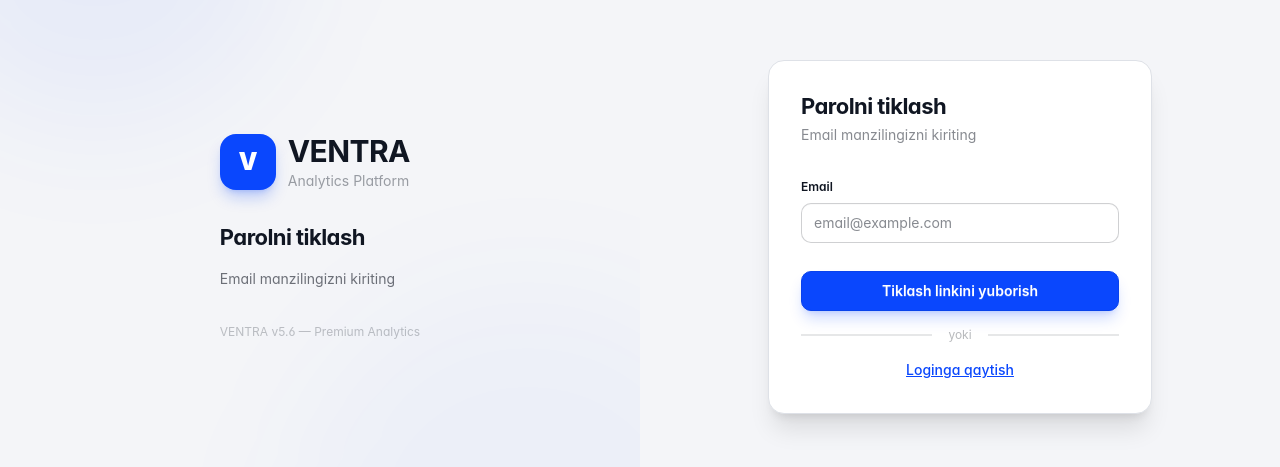
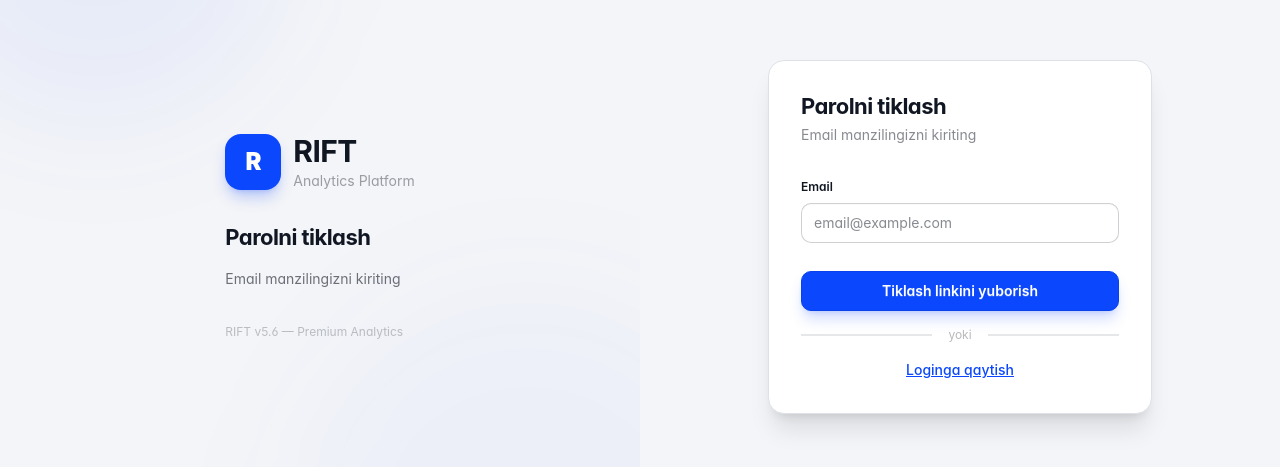
Before and after one commit to AI-automatization/sellerTrend, a React (Vite) app in the folder apps/web/: page /forgot-password in a window 1280 px wide. Shown: the part 163-630 px from the top of the page. Built offline with nearby package versions, Linux system fonts and the light colour scheme; no server answers.

Commit message:
feat(web): rebrand VENTRA → RIFT across all UI pages

```diff
--- a/apps/web/src/i18n/uz.ts
+++ b/apps/web/src/i18n/uz.ts
@@ -1165,7 +1165,7 @@ export const uz: Record<string, string> = {
     'leaderboard.startTracking': 'Mahsulot kuzatishni boshlash',
     // Dashboard Empty State
     'empty.welcome': 'Xush kelibsiz',
-    'empty.subtitle': 'VENTRA bilan Uzum mahsulotlarini tahlil qiling va kuzating',
+    'empty.subtitle': 'RIFT bilan Uzum mahsulotlarini tahlil qiling va kuzating',
     'empty.steps': 'Boshlash qadamlari',
     'empty.step1': "Ro'yxatdan o'tish — bajarildi",
     'empty.step2': 'Birinchi mahsulotni tahlil qilish',
--- a/apps/web/src/pages/ForgotPasswordPage.tsx
+++ b/apps/web/src/pages/ForgotPasswordPage.tsx
@@ -35,10 +35,10 @@ export function ForgotPasswordPage() {
         <div className="relative z-10 max-w-md space-y-8">
           <div className="flex items-center gap-3">
             <div className="w-14 h-14 rounded-2xl bg-primary flex items-center justify-center shadow-lg shadow-primary/25">
-              <span className="text-primary-content font-black text-2xl font-heading">V</span>
+              <span className="text-primary-content font-black text-2xl font-heading">R</span>
             </div>
             <div>
-              <h1 className="text-3xl font-black tracking-tight font-heading">VENTRA</h1>
+              <h1 className="text-3xl font-black tracking-tight font-heading">RIFT</h1>
               <p className="text-base-content/40 text-sm">Analytics Platform</p>
             </div>
           </div>
@@ -51,7 +51,7 @@ export function ForgotPasswordPage() {
           </div>
 
           <p className="text-xs text-base-content/25">
-            VENTRA v5.6 — Premium Analytics
+            RIFT v5.6 — Premium Analytics
           </p>
         </div>
       </div>
@@ -67,9 +67,9 @@ export function ForgotPasswordPage() {
           {/* Mobile logo */}
           <div className="flex flex-col items-center lg:hidden mb-4">
             <div className="w-14 h-14 rounded-2xl bg-primary flex items-center justify-center shadow-lg shadow-primary/25 mb-3">
-              <span className="text-primary-content font-black text-2xl font-heading">V</span>
+              <span className="text-primary-content font-black text-2xl font-heading">R</span>
             </div>
-            <h1 className="text-2xl font-black font-heading tracking-tight">VENTRA</h1>
+            <h1 className="text-2xl font-black font-heading tracking-tight">RIFT</h1>
             <p className="text-base-content/40 text-sm">Analytics Platform</p>
           </div>
 
--- a/apps/web/src/pages/LoginPage.tsx
+++ b/apps/web/src/pages/LoginPage.tsx
@@ -55,9 +55,9 @@ export function LoginPage() {
 
         <div className="relative z-10 max-w-md space-y-8">
           <div className="flex items-center gap-3">
-            <img src="/logo.svg" alt="VENTRA" className="w-14 h-14" />
+            <img src="/rift-logo.svg" alt="RIFT" className="w-14 h-14" />
             <div>
-              <h1 className="text-3xl font-black tracking-tight font-heading">VENTRA</h1>
+              <h1 className="text-3xl font-black tracking-tight font-heading">RIFT</h1>
               <p className="text-base-content/40 text-sm">Analytics Platform</p>
             </div>
           </div>
@@ -77,7 +77,7 @@ export function LoginPage() {
           </div>
 
           <p className="text-xs text-base-content/25">
-            VENTRA v5.6 — Premium Analytics
+            RIFT v5.6 — Premium Analytics
           </p>
         </div>
       </div>
@@ -93,8 +93,8 @@ export function LoginPage() {
         <div className="relative w-full max-w-sm space-y-6">
           {/* Mobile logo */}
           <div className="flex flex-col items-center lg:hidden mb-4">
-            <img src="/logo.svg" alt="VENTRA" className="w-14 h-14 mb-3" />
-            <h1 className="text-2xl font-black font-heading tracking-tight">VENTRA</h1>
+            <img src="/rift-logo.svg" alt="RIFT" className="w-14 h-14 mb-3" />
+            <h1 className="text-2xl font-black font-heading tracking-tight">RIFT</h1>
             <p className="text-base-content/40 text-sm">Analytics Platform</p>
           </div>
 
--- a/apps/web/src/pages/NotFoundPage.tsx
+++ b/apps/web/src/pages/NotFoundPage.tsx
@@ -15,9 +15,9 @@ export function NotFoundPage() {
       <div className="relative text-center space-y-6 max-w-md">
         <div className="flex items-center justify-center gap-3 mb-8">
           <div className="w-10 h-10 rounded-xl bg-primary flex items-center justify-center shadow-lg shadow-primary/25">
-            <span className="text-primary-content font-black text-lg font-heading">V</span>
+            <span className="text-primary-content font-black text-lg font-heading">R</span>
           </div>
-          <span className="font-heading font-bold text-lg tracking-tight">VENTRA</span>
+          <span className="font-heading font-bold text-lg tracking-tight">RIFT</span>
         </div>
 
         <h1 className="text-8xl font-black text-primary/20 font-heading tracking-tight leading-none">
--- a/apps/web/src/pages/RegisterPage.tsx
+++ b/apps/web/src/pages/RegisterPage.tsx
@@ -56,10 +56,10 @@ export function RegisterPage() {
         <div className="relative z-10 max-w-md space-y-8">
           <div className="flex items-center gap-3">
             <div className="w-14 h-14 rounded-2xl bg-primary flex items-center justify-center shadow-lg shadow-primary/25">
-              <span className="text-primary-content font-black text-2xl font-heading">V</span>
+              <span className="text-primary-content font-black text-2xl font-heading">R</span>
             </div>
             <div>
-              <h1 className="text-3xl font-black tracking-tight font-heading">VENTRA</h1>
+              <h1 className="text-3xl font-black tracking-tight font-heading">RIFT</h1>
               <p className="text-base-content/40 text-sm">Analytics Platform</p>
             </div>
           </div>
@@ -81,7 +81,7 @@ export function RegisterPage() {
           </div>
 
           <p className="text-xs text-base-content/25">
-            VENTRA v5.6 — 43+ funksiya
+            RIFT v5.6 — 43+ funksiya
           </p>
         </div>
       </div>
@@ -97,9 +97,9 @@ export function RegisterPage() {
           {/* Mobile logo */}
           <div className="flex flex-col items-center lg:hidden mb-4">
             <div className="w-14 h-14 rounded-2xl bg-primary flex items-center justify-center shadow-lg shadow-primary/25 mb-3">
-              <span className="text-primary-content font-black text-2xl font-heading">V</span>
+              <span className="text-primary-content font-black text-2xl font-heading">R</span>
             </div>
-            <h1 className="text-2xl font-black font-heading tracking-tight">VENTRA</h1>
+            <h1 className="text-2xl font-black font-heading tracking-tight">RIFT</h1>
             <p className="text-base-content/40 text-sm">{t('auth.createAccount')}</p>
           </div>
 
--- a/apps/web/src/pages/ResetPasswordPage.tsx
+++ b/apps/web/src/pages/ResetPasswordPage.tsx
@@ -55,10 +55,10 @@ export function ResetPasswordPage() {
         <div className="relative z-10 max-w-md space-y-8">
           <div className="flex items-center gap-3">
             <div className="w-14 h-14 rounded-2xl bg-primary flex items-center justify-center shadow-lg shadow-primary/25">
-              <span className="text-primary-content font-black text-2xl font-heading">V</span>
+              <span className="text-primary-content font-black text-2xl font-heading">R</span>
             </div>
             <div>
-              <h1 className="text-3xl font-black tracking-tight font-heading">VENTRA</h1>
+              <h1 className="text-3xl font-black tracking-tight font-heading">RIFT</h1>
               <p className="text-base-content/40 text-sm">Analytics Platform</p>
             </div>
           </div>
@@ -71,7 +71,7 @@ export function ResetPasswordPage() {
           </div>
 
           <p className="text-xs text-base-content/25">
-            VENTRA v5.6 — Premium Analytics
+            RIFT v5.6 — Premium Analytics
           </p>
         </div>
       </div>
@@ -87,9 +87,9 @@ export function ResetPasswordPage() {
           {/* Mobile logo */}
           <div className="flex flex-col items-center lg:hidden mb-4">
             <div className="w-14 h-14 rounded-2xl bg-primary flex items-center justify-center shadow-lg shadow-primary/25 mb-3">
-              <span className="text-primary-content font-black text-2xl font-heading">V</span>
+              <span className="text-primary-content font-black text-2xl font-heading">R</span>
             </div>
-            <h1 className="text-2xl font-black font-heading tracking-tight">VENTRA</h1>
+            <h1 className="text-2xl font-black font-heading tracking-tight">RIFT</h1>
             <p className="text-base-content/40 text-sm">Analytics Platform</p>
           </div>
 
--- a/apps/web/src/pages/SharedWatchlistPage.tsx
+++ b/apps/web/src/pages/SharedWatchlistPage.tsx
@@ -61,9 +61,9 @@ export function SharedWatchlistPage() {
           <div>
             <div className="flex items-center gap-3 mb-1">
               <div className="w-8 h-8 rounded-[10px] bg-primary flex items-center justify-center">
-                <span className="text-primary-content font-bold text-sm">V</span>
+                <span className="text-primary-content font-bold text-sm">R</span>
               </div>
-              <span className="font-bold text-sm text-base-content/50">VENTRA</span>
+              <span className="font-bold text-sm text-base-content/50">RIFT</span>
             </div>
             <h1 className="text-2xl font-bold">{data.name}</h1>
             <p className="text-sm text-base-content/50 mt-1">
--- a/apps/web/src/pages/TelegramMiniAppPage.tsx
+++ b/apps/web/src/pages/TelegramMiniAppPage.tsx
@@ -68,10 +68,10 @@ export function TelegramMiniAppPage() {
       {/* Compact header */}
       <div className="flex items-center gap-2 mb-4">
         <div className="w-7 h-7 rounded-lg bg-primary flex items-center justify-center">
-          <span className="text-primary-content font-bold text-xs">V</span>
+          <span className="text-primary-content font-bold text-xs">R</span>
         </div>
         <div>
-          <p className="font-bold text-sm leading-tight">VENTRA</p>
+          <p className="font-bold text-sm leading-tight">RIFT</p>
           <p className="text-xs text-base-content/40">{t('telegram.productCount').replace('{n}', String(products.length))}</p>
         </div>
       </div>
```
Also changed, not shown: apps/web/src/pages/OnboardingPage.tsx (+5 -5 lines).
